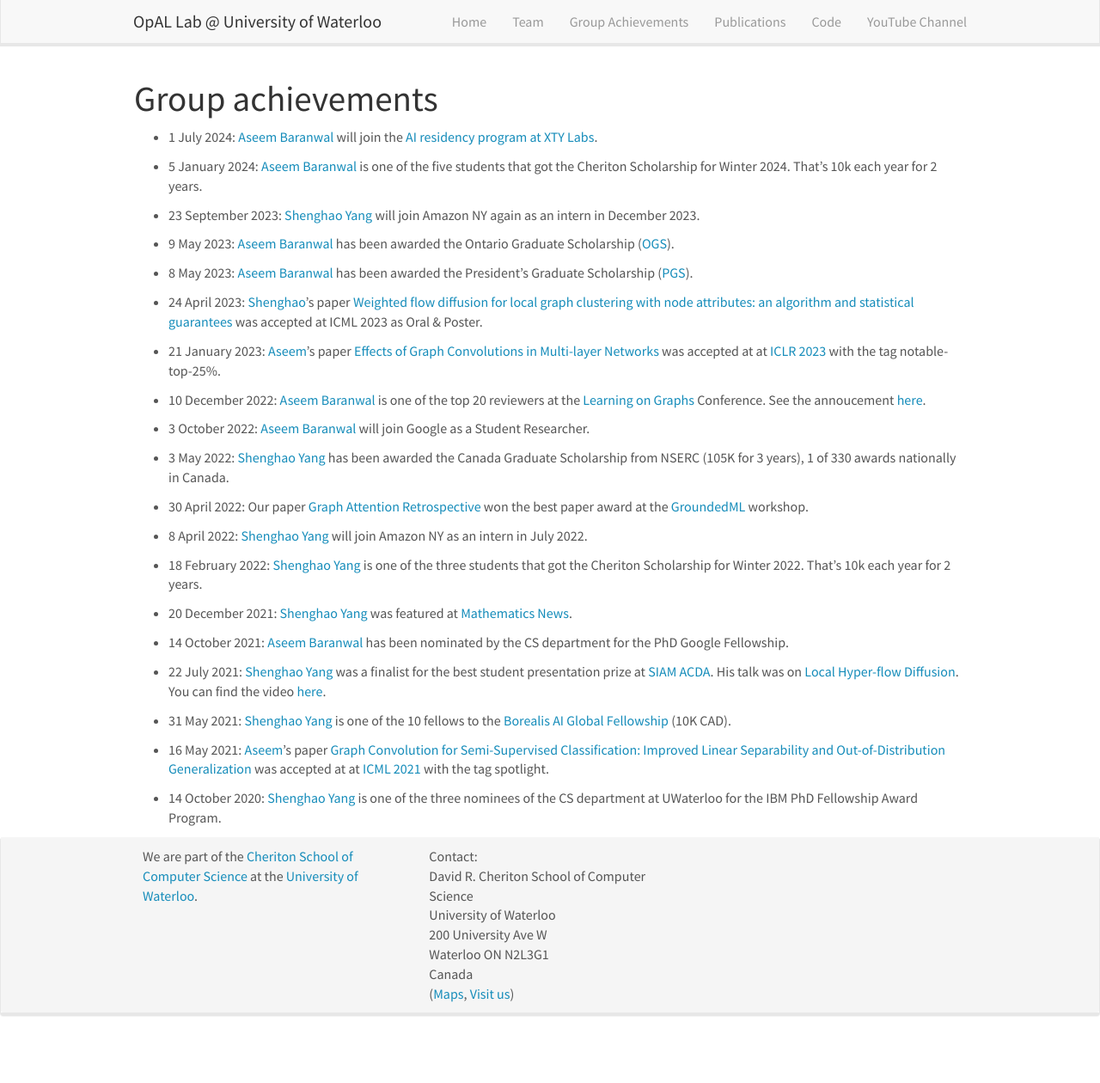
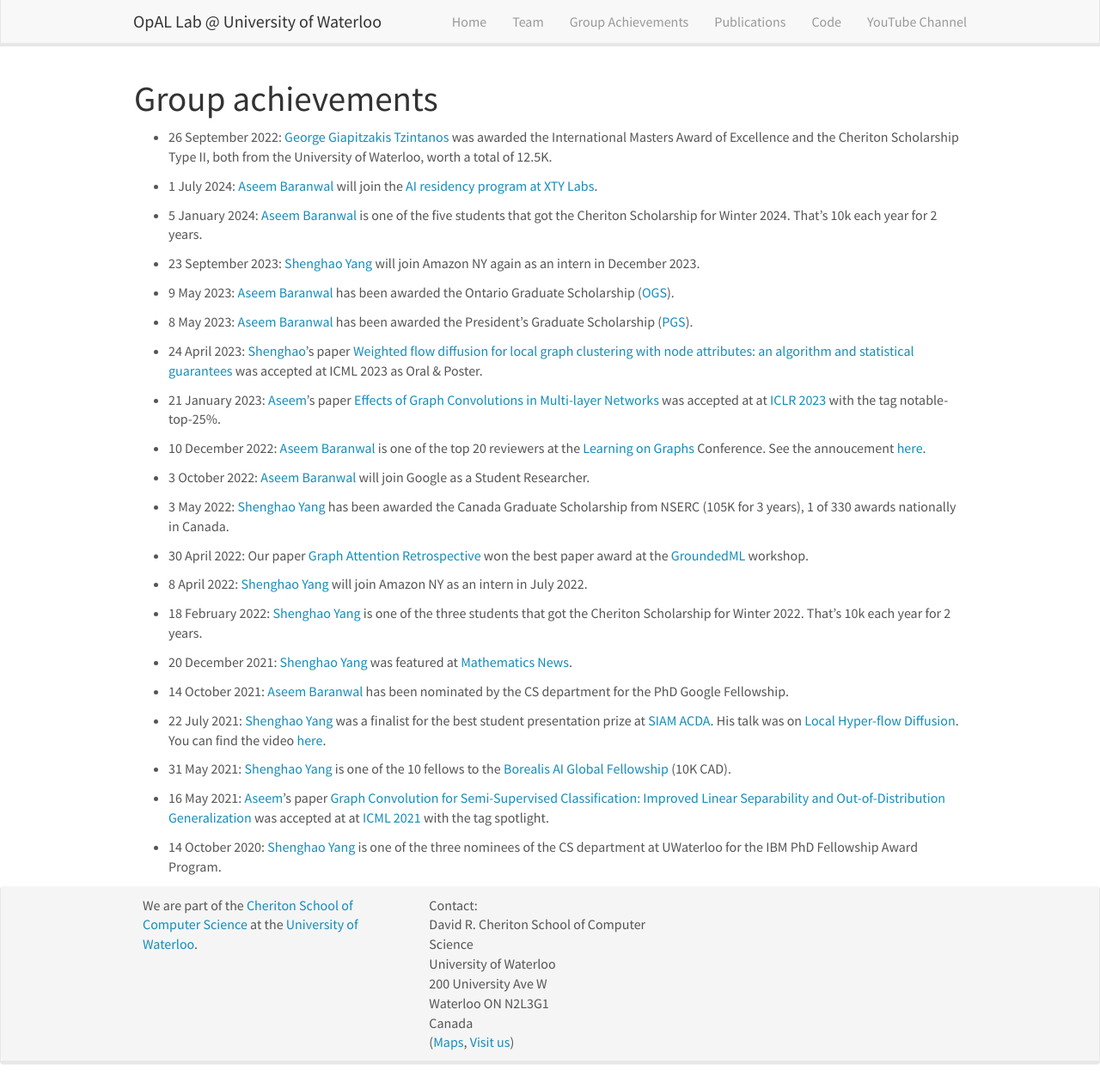
Before and after one commit to opallab/opallab.github.io, a Jekyll site: the page built from _pages/group_achievements.md, in a window 1280 px wide and 1260 px high. Shown: the whole window at 86% size. Built offline with Jekyll 4.4.1, drawn with Linux system fonts in a browser that asks for light colours; nearby versions of some CDN libraries.

Commit message:
updateushush

```diff
--- a/_pages/group_achievements.md
+++ b/_pages/group_achievements.md
@@ -7,6 +7,8 @@ permalink: /group_achievements
 ---
 
 # Group achievements
+- 26 September 2022: <a href='https://cs.uwaterloo.ca/~s286yang/'>George Giapitzakis Tzintanos</a> was awarded the International Masters Award of Excellence and the Cheriton Scholarship Type II, both from the University of Waterloo, worth a total of 12.5K.
+
 - 1 July 2024: <a href='https://aseemrb.me'>Aseem Baranwal</a> will join the <a href='https://www.xtxmarkets.com/career/xty-labs-ai-residency/'>AI residency program at XTY Labs</a>.
 
 - 5 January 2024: <a href='https://aseemrb.me'>Aseem Baranwal</a> is one of the five students that got the Cheriton Scholarship for Winter 2024. That's 10k each year for 2 years.
```
